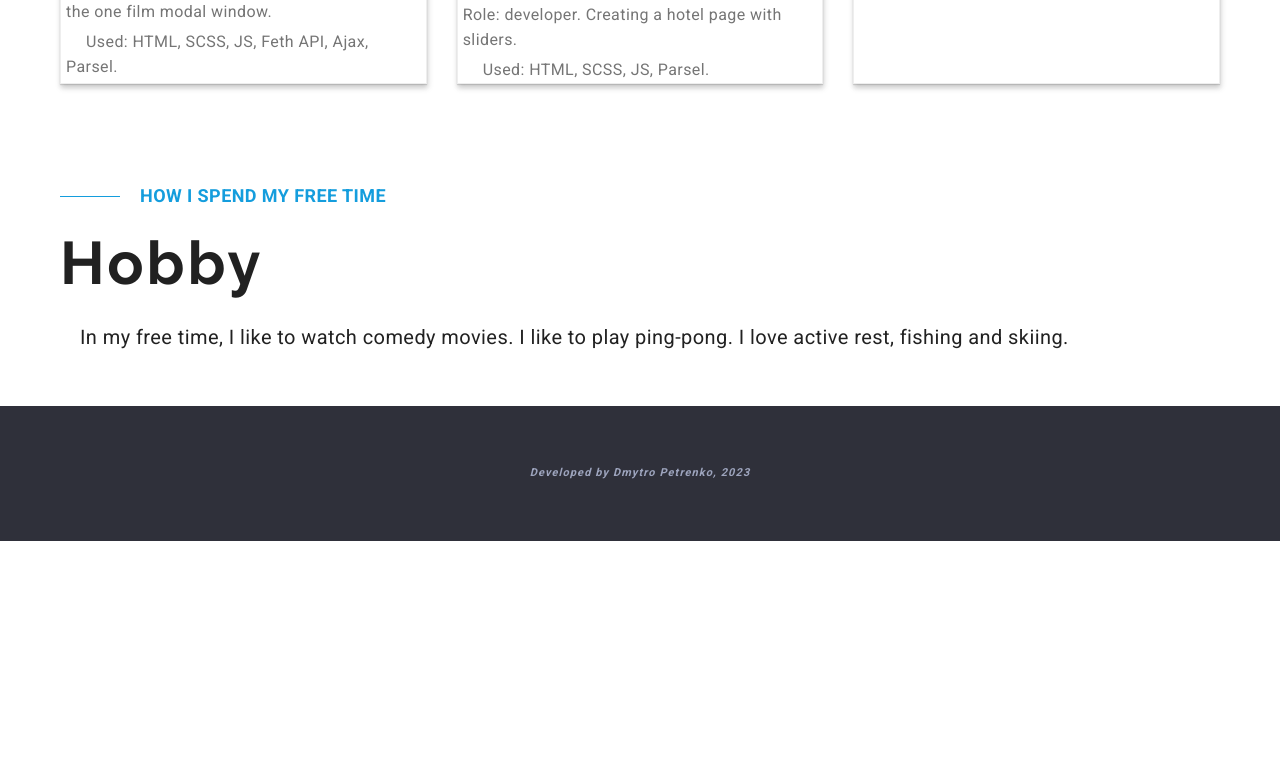
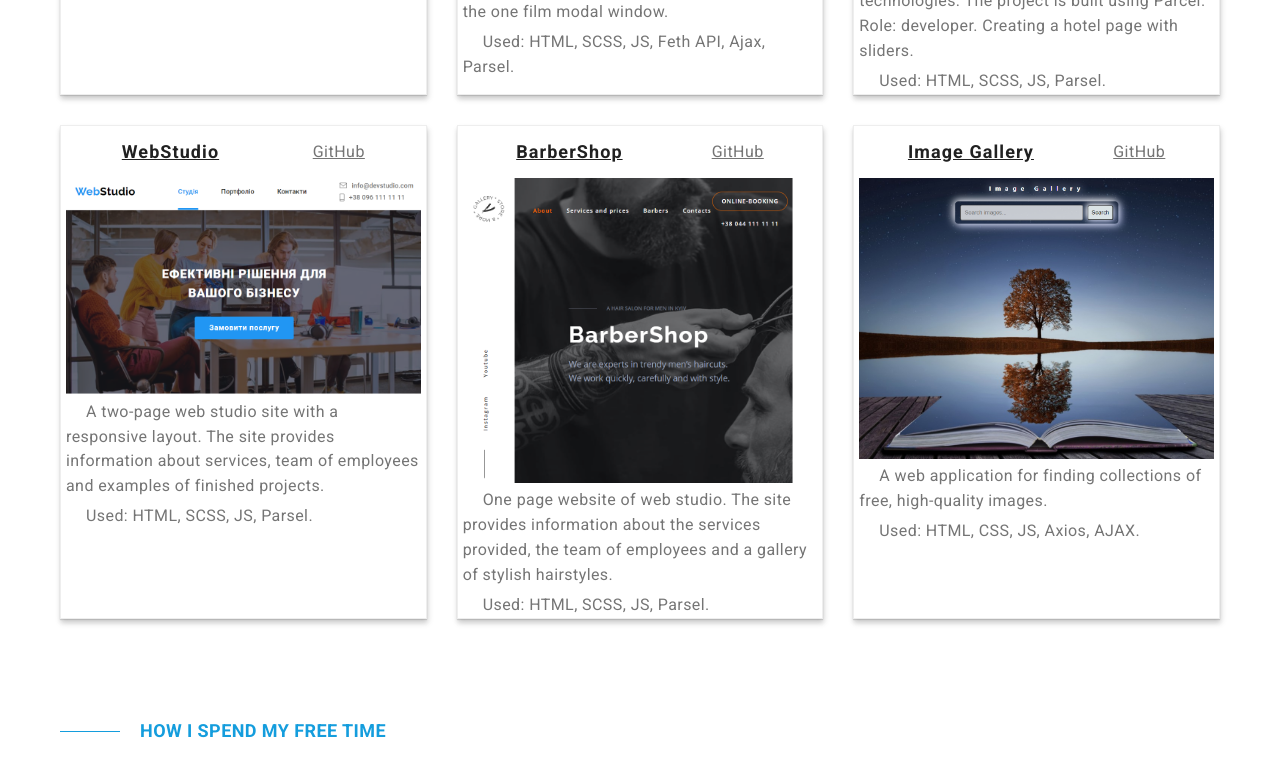
Before and after one commit to petrenkodmytro/my-portfolio, a website: page index.html in a window 1280 px wide. Shown: the part 3640-4401 px from the top of the page. Before the commit the page ends 4181 px from the top, so only its background shows below. Drawn offline with nearby package versions, Linux system fonts and the light colour scheme.

Commit message:
add project

```diff
--- a/index.html
+++ b/index.html
@@ -177,7 +177,7 @@
           <div class="portfolio-wrap">
             <p class="portfolio-pre-title pre-title">my projects</p>
             <h2 class="portfolio-title section-title" data-aos="fade-up">Portfolio</h2>
-            <p class="portfolio-after-title">I create pet projects to reinforce skills when learning new technologies. In my collection, I have single and multi-page sites, web applications.</p>
+            <p class="portfolio-after-title">I create pet-projects to reinforce skills when learning new technologies. In my collection, I have single and multi-page sites, web applications.</p>
           </div>
           <ul class="cads-list list">
             <li class="item">
@@ -189,6 +189,17 @@
                 <img src="./images/portfolio/phonebook.png" width="450" alt="Phonebook" />
                 <p class="overley-text">Phone book with the ability to add, delete, edit and search for your own contacts. There is the possibility of user authorization.</p>
                 <p class="overley-text">Used: React, Redux, Router, Hooks, Fetch API.</p>
+              </div>
+            </li>
+            <li class="item">
+              <div class="cads-content">
+                <a href="https://petrenkodmytro.github.io/goit-react-hw-05-movies" target="_blank" class="cads-title">Movie App</a>
+                <a href="https://github.com/petrenkodmytro/goit-react-hw-05-movies" target="_blank" class="cads-text">GitHub</a>
+              </div>
+              <div class="cads-thumb">
+                <img src="./images/portfolio/movie-app.png" width="450" alt="Phonebook" />
+                <p class="overley-text">A web application for finding popular movies. For each movie there is information about rating, cast, movie genre and reviews.</p>
+                <p class="overley-text">Used: React, Router, Axios.</p>
               </div>
             </li>
             <li class="item">
@@ -276,15 +287,35 @@
             </li>
             <li class="item">
               <div class="cads-content">
-                <a href="https://zemmark.github.io/mimino/index.html" target="_blank" class="cads-title">Mimino</a>
-                <a href="https://github.com/ZemMark/mimino" target="_blank" class="cads-text">GitHub</a>
+                <a href="https://petrenkodmytro.github.io/webStudio/" target="_blank" class="cads-title">WebStudio</a>
+                <a href="https://github.com/petrenkodmytro/webStudio" target="_blank" class="cads-text">GitHub</a>
               </div>
               <div class="cads-thumb">
-                <img src="./images/portfolio/mimino.png" width="450" alt="Phonebook" />
-                <p class="overley-text">
-                  Team-project. .
-                </p>
+                <img src="./images/portfolio/webstudio.png" width="450" alt="Phonebook" />
+                <p class="overley-text">A two-page web studio site with a responsive layout. The site provides information about services, team of employees and examples of finished projects.</p>
                 <p class="overley-text">Used: HTML, SCSS, JS, Parsel.</p>
+              </div>
+            </li>
+            <li class="item">
+              <div class="cads-content">
+                <a href="https://petrenkodmytro.github.io/barberShop/" target="_blank" class="cads-title">BarberShop</a>
+                <a href="https://github.com/petrenkodmytro/barberShop" target="_blank" class="cads-text">GitHub</a>
+              </div>
+              <div class="cads-thumb">
+                <img src="./images/portfolio/barbershop.png" width="450" alt="Phonebook" />
+                <p class="overley-text">One page website of web studio. The site provides information about the services provided, the team of employees and a gallery of stylish hairstyles.</p>
+                <p class="overley-text">Used: HTML, SCSS, JS, Parsel.</p>
+              </div>
+            </li>
+            <li class="item">
+              <div class="cads-content">
+                <a href="https://petrenkodmytro.github.io/goit-js-hw-11/" target="_blank" class="cads-title">Image Gallery</a>
+                <a href="https://github.com/petrenkodmytro/goit-js-hw-11" target="_blank" class="cads-text">GitHub</a>
+              </div>
+              <div class="cads-thumb">
+                <img src="./images/portfolio/image-gallery.png" width="450" alt="Phonebook" />
+                <p class="overley-text">A web application for finding collections of free, high-quality images.</p>
+                <p class="overley-text">Used: HTML, CSS, JS, Axios, AJAX.</p>
               </div>
             </li>
           </ul>
```
Also changed, not shown: images/portfolio/barbershop.png (added), images/portfolio/image-gallery.png (added), images/portfolio/mimino.png, images/portfolio/movie-app.png (added), images/portfolio/webstudio.png (added).
